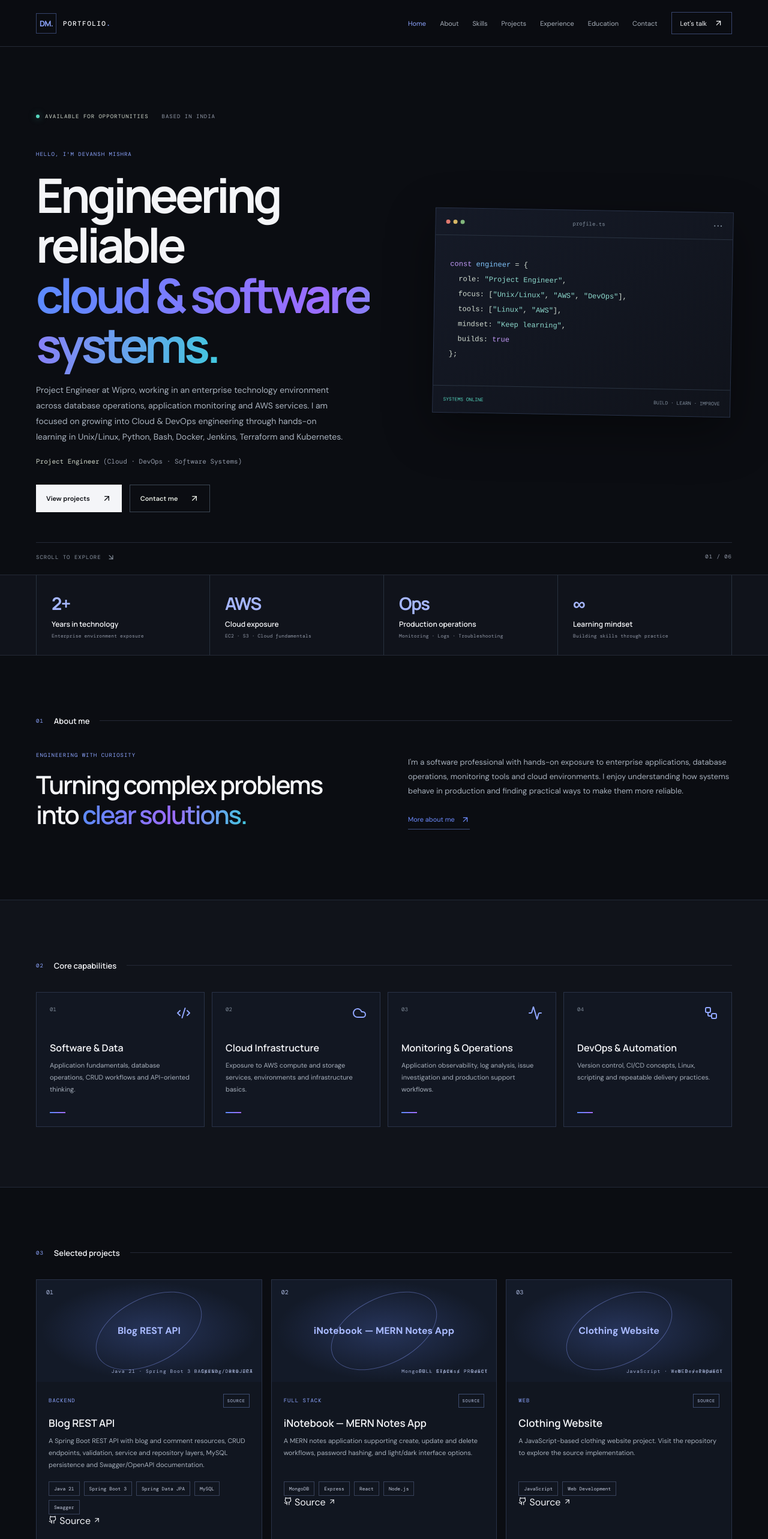
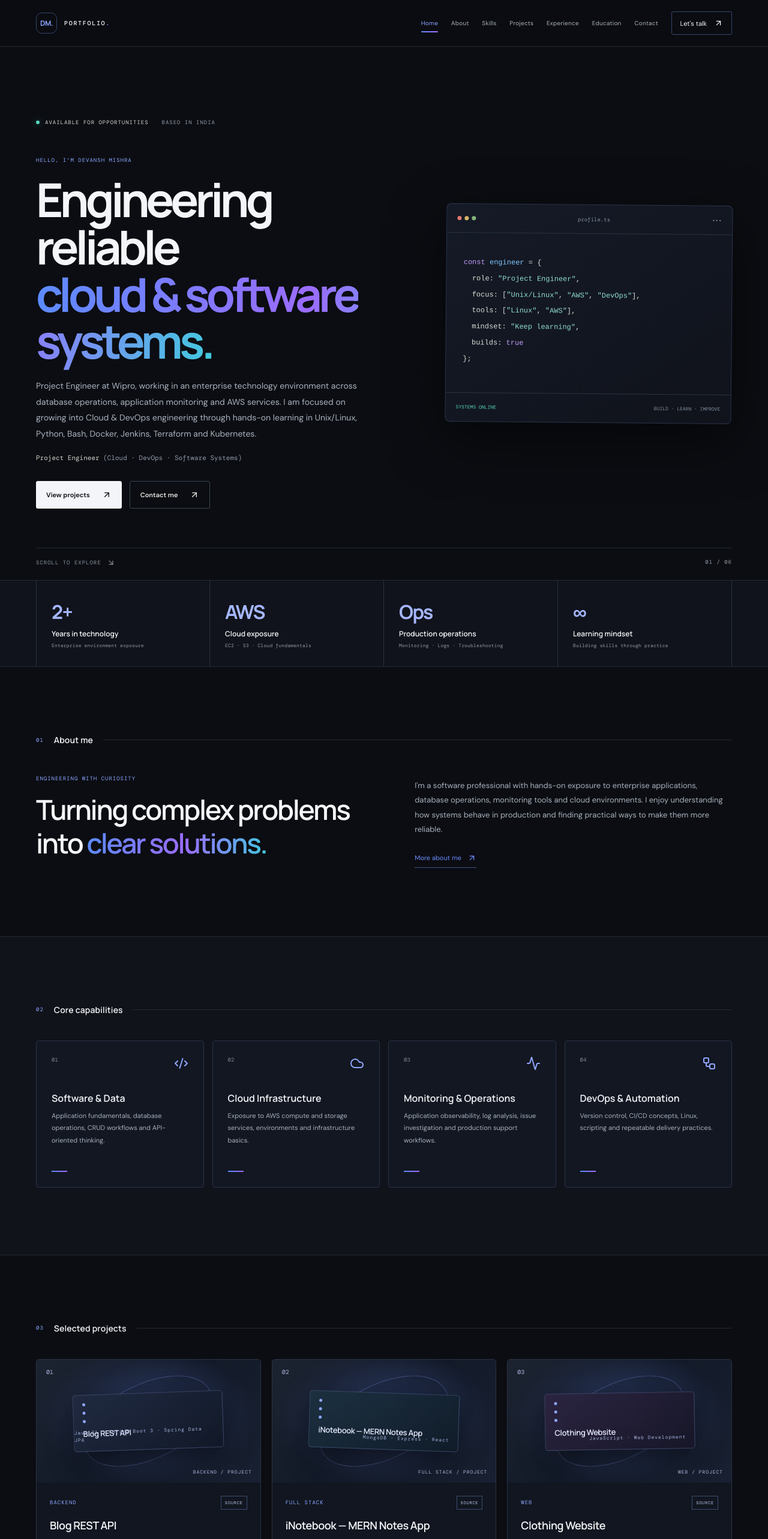
Before and after one commit to codewithdevanshh/portfolio-v2, a React (Vite) app: page /en in a window 1280 px wide. Shown: the top 2566 px of the page at 60% size. Built offline with nearby package versions, Linux system fonts and the light colour scheme.

Commit message:
Polish portfolio visual system and responsive layouts

```diff
--- a/src/styles.css
+++ b/src/styles.css
@@ -28,3 +28,105 @@ body{background:#0b0d12;color:#f4f5f8}
 .footer{background:#090b10}.about-visual{background:radial-gradient(circle at center,#202b48,#111725 70%);border-color:#34416a}.about-monogram{color:#e8edff}.about-monogram span{color:#8da5ff}
 .project-filters{display:flex;flex-wrap:wrap;gap:9px;margin:0 0 26px}.filter-button{border:1px solid #30394e;background:#111620;color:#aab3c5;padding:9px 14px;font:9px var(--mono);letter-spacing:.08em;cursor:pointer;transition:.2s}.filter-button:hover,.filter-button.active{border-color:#718bdb;color:#eef1ff;background:#1a2340}
 @media(max-width:780px){.nav{background:#0e121b;border-color:#283147}.nav-link{border-color:#242d40}}
+
+
+/* Visual refinement pass — consistent spacing, hierarchy and responsive behaviour */
+:root{scroll-behavior:smooth}
+body{font-synthesis:none;text-rendering:optimizeLegibility;-webkit-font-smoothing:antialiased}
+::selection{background:#829cff;color:#080b13}
+a,button{-webkit-tap-highlight-color:transparent}
+a:focus-visible,button:focus-visible{outline:2px solid #9aabff;outline-offset:4px}
+.header{height:78px;padding-inline:max(28px,calc((100vw - 1160px)/2));backdrop-filter:blur(16px);-webkit-backdrop-filter:blur(16px)}
+.brand{gap:12px;letter-spacing:.17em;font:600 10px var(--mono)}
+.brand-mark{width:35px;height:35px;border-radius:10px;display:grid;place-items:center;font:700 12px var(--display);letter-spacing:-.04em}
+.nav{gap:clamp(13px,1.7vw,25px)}
+.nav-link{font-size:10px;letter-spacing:.025em}
+.nav-link.active{position:relative}
+.nav-link.active:after{content:"";position:absolute;left:0;right:0;bottom:-9px;height:2px;background:linear-gradient(90deg,#5b8cff,#a56cff);border-radius:2px}
+.nav-cta{border-radius:3px;padding:11px 14px}
+.hero{padding-top:48px}
+.hero-main{grid-template-columns:minmax(0,1.12fr) minmax(360px,.88fr);gap:clamp(35px,6vw,88px);padding:72px 0 65px;align-items:center}
+.hero-copy h1{font-size:clamp(52px,6.1vw,78px);line-height:1.01;letter-spacing:-.075em}
+.hero-desc{font-size:14px;line-height:1.9;max-width:550px}
+.hero-code{border-radius:8px;overflow:hidden;transform:rotate(.5deg);box-shadow:0 28px 90px #0008,0 0 0 1px #91a7ff0a}
+.code-top,.code-bottom{height:48px}
+.hero-code pre{font-size:12px;line-height:2.15;padding:36px 28px 42px}
+.button{border-radius:3px;min-height:45px}
+.stats-grid{grid-template-columns:repeat(4,minmax(0,1fr))}
+.stat{padding:30px 25px}
+.stat strong{font-size:32px}
+.section{padding-top:112px;padding-bottom:112px}
+.section-heading{margin-bottom:42px}
+.section-heading h2{font-size:14px;letter-spacing:.01em}
+.home-about{gap:clamp(45px,8vw,115px)}
+.home-about h2,.about-text h2,.learning-row h2{font-size:clamp(31px,3.7vw,46px)}
+.capability-grid{gap:14px}
+.capability-card{min-height:245px;border-radius:4px;padding:25px;transition:transform .22s,border-color .22s,background .22s}
+.capability-card:hover{transform:translateY(-4px);border-color:#647dc7;background:#171e2d}
+.project-grid{gap:18px}
+.project-card{border-radius:5px;overflow:hidden}
+.project-art{height:205px;isolation:isolate;background:radial-gradient(ellipse at 50% 45%,#26345a,#131a28 70%)}
+.project-art:before{content:"";position:absolute;inset:0;z-index:-1;background:linear-gradient(135deg,#ffffff0a,transparent 48%,#8da5ff0b)}
+.project-art>svg{display:none}
+.art-orbit{width:230px;height:125px;border-radius:48%;transform:rotate(-25deg);border-color:#8b9fff55;box-shadow:0 0 55px #718bdb18}
+.art-window{position:relative;z-index:2;width:67%;min-height:95px;padding:13px 15px;border:1px solid #8298d54a;border-radius:5px;background:linear-gradient(145deg,#202a40ed,#111827f2);box-shadow:0 14px 40px #0008;display:flex;flex-direction:column;gap:9px;transform:rotate(-2deg)}
+.art-window i{display:inline-block;width:5px;height:5px;margin-right:4px;border-radius:50%;background:#8fa7ff}
+.art-window b{font:600 13px var(--display);color:#e5eaff;letter-spacing:-.025em}
+.art-window small{font:8px var(--mono);color:#a6b5df;line-height:1.5}
+.project-art>small{z-index:3}
+.project-art-02 .art-window{transform:rotate(2deg);background:linear-gradient(145deg,#1c3140ed,#101b28f2)}
+.project-art-03 .art-window{transform:rotate(-1deg);background:linear-gradient(145deg,#2c2440ed,#171627f2)}
+.project-art-04 .art-window{background:linear-gradient(145deg,#1e3544ed,#101b28f2)}
+.project-card-body{padding:22px}
+.project-card h3{font-size:18px;letter-spacing:-.025em}
+.project-card p{min-height:76px;line-height:1.8}
+.project-links{display:flex;gap:18px;align-items:center;margin-top:19px;padding-top:15px;border-top:1px solid #293247}
+.project-links a{display:inline-flex;align-items:center;gap:6px;color:#b9c6ef;font:9px var(--mono);transition:color .2s}
+.project-links a:hover{color:#fff}
+.project-filters{gap:8px;margin-bottom:32px}
+.filter-button{border-radius:3px;padding:10px 15px}
+.filter-button.active{background:#202a49}
+.page-intro{padding-top:112px;padding-bottom:62px}
+.page-intro h1{font-size:clamp(52px,6vw,76px);letter-spacing:-.075em;line-height:1.02}
+.page-intro>p{line-height:1.9}
+.about-visual,.skill-panel,.experience-entry,.experience-note,.education-placeholder,.values-grid>div{border-radius:5px}
+.about-visual{min-height:370px}
+.skill-panel{padding:29px}
+.skill-panel h2{font-size:20px}
+.skill-chips span,.tag-list span{border-radius:2px}
+.experience-entry{padding:34px}
+.experience-content li{line-height:1.8}
+.contact-layout{gap:clamp(45px,8vw,100px)}
+.contact-aside{gap:34px}
+.contact-banner{padding:82px 0}
+.footer{padding-top:52px}
+.footer-nav a{transition:color .2s}
+@media(max-width:1100px){.header{padding-inline:24px}.nav{gap:12px}.nav-link{font-size:9px}.nav-cta{padding:9px 10px}.hero-main{gap:34px}}
+@media(max-width:780px){
+ .header{height:70px;padding-inline:20px}
+ .hero{padding-top:28px}
+ .hero-main{grid-template-columns:1fr;gap:38px;padding:52px 0 48px}
+ .hero-code{transform:none}
+ .hero-copy h1{font-size:clamp(45px,9.5vw,66px)}
+ .section{padding-top:78px;padding-bottom:78px}
+ .project-grid{grid-template-columns:1fr 1fr}
+ .project-card:last-child{display:block}
+ .project-art{height:175px}
+ .page-intro{padding-top:78px}
+ .page-intro h1{font-size:clamp(44px,9vw,65px)}
+ .footer{padding:38px 22px 20px}
+}
+@media(max-width:560px){
+ .container{width:calc(100% - 36px)}
+ .project-grid,.project-grid-preview{grid-template-columns:1fr}
+ .project-art{height:190px}
+ .project-card p{min-height:0}
+ .stats-grid{grid-template-columns:1fr 1fr}
+ .stat{padding:20px 14px}
+ .capability-grid{grid-template-columns:1fr}
+ .capability-card{min-height:190px}
+ .footer{grid-template-columns:1fr 1fr}
+ .page-intro{padding-top:65px}
+ .page-intro h1{font-size:clamp(42px,11vw,56px)}
+}
+@media(prefers-reduced-motion:reduce){:root{scroll-behavior:auto}*,*::before,*::after{animation-duration:.01ms!important;animation-iteration-count:1!important;transition-duration:.01ms!important}}
```
